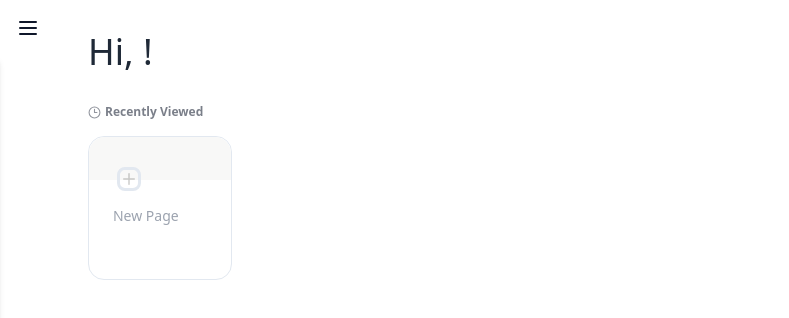
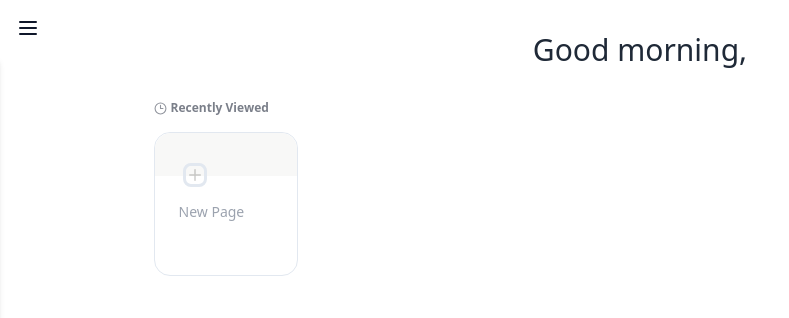
Before and after one commit to BigZhenjie/zenote, a React (Vite) app: page /#/home in a window 1280 px wide. Shown: the top 318 px of the page, without its empty margins (0-789 px from the left). Built offline with nearby package versions, Linux system fonts and the light colour scheme.

Commit message:
style: updates style in home screen

```diff
--- a/src/pages/Home.tsx
+++ b/src/pages/Home.tsx
@@ -1,7 +1,7 @@
 import HoverSidebar from "@/components/home/sidebar/HoverSidebar";
-import { useState } from "react";
+import { useState, useEffect } from "react";
 import { useHover } from "@/hooks/useHover"; // Importing useHover hook
-import { motion } from "motion/react";
+import { motion } from "framer-motion"; // Corrected import
 import MenuButton from "@/components/ui/MenuButton";
 import { useAuth } from "@/context/AuthContext";
 import Pages from "@/components/home/page/Pages";
@@ -11,11 +11,23 @@ export default function Home() {
   const [isCursorOnMenu, setIsCursorOnMenu] = useState(false);
   const [menuRef, isHoverMenu] = useHover();
   const { user } = useAuth();
+  const [greeting, setGreeting] = useState('');
+
+  useEffect(() => {
+    const currentTime = new Date().getHours();
+    if (currentTime < 12) {
+      setGreeting('Good morning');
+    } else if (currentTime < 18) {
+      setGreeting('Good afternoon');
+    } else {
+      setGreeting('Good evening');
+    }
+  }, []);
 
   return (
     <div className="flex h-screen">
 
-      <div className="flex">
+      <div className="absolute flex">
         <HoverSidebar
           isHovered={isHoverMenu}
           isCursorOnMenu={isCursorOnMenu}
@@ -30,17 +42,18 @@ export default function Home() {
         />
       </div>
 
-
       <motion.main
-        className="w-full p-8 overflow-y-auto flex flex-col rounded-xl ml-4 bg-white"
+        className="w-full p-8 overflow-y-auto flex flex-col items-center rounded-xl ml-4 bg-white"
         initial={{ marginLeft: 0 }}
         transition={{ duration: 0.2 }}
       >
-        <h1 className="text-4xl font-medium mb-8 text-gray-800">
-          Hi, {user?.firstName}!
+        <h1 className="text-3xl font-medium mb-8 text-gray-800 w-full text-center">
+          {greeting}, {user?.firstName} {user?.lastName}
         </h1>
+        <div className=" max-w-[80%] w-[80%]">
+          <Pages />
+        </div>
 
-        <Pages />
       </motion.main>
     </div>
   );
```
